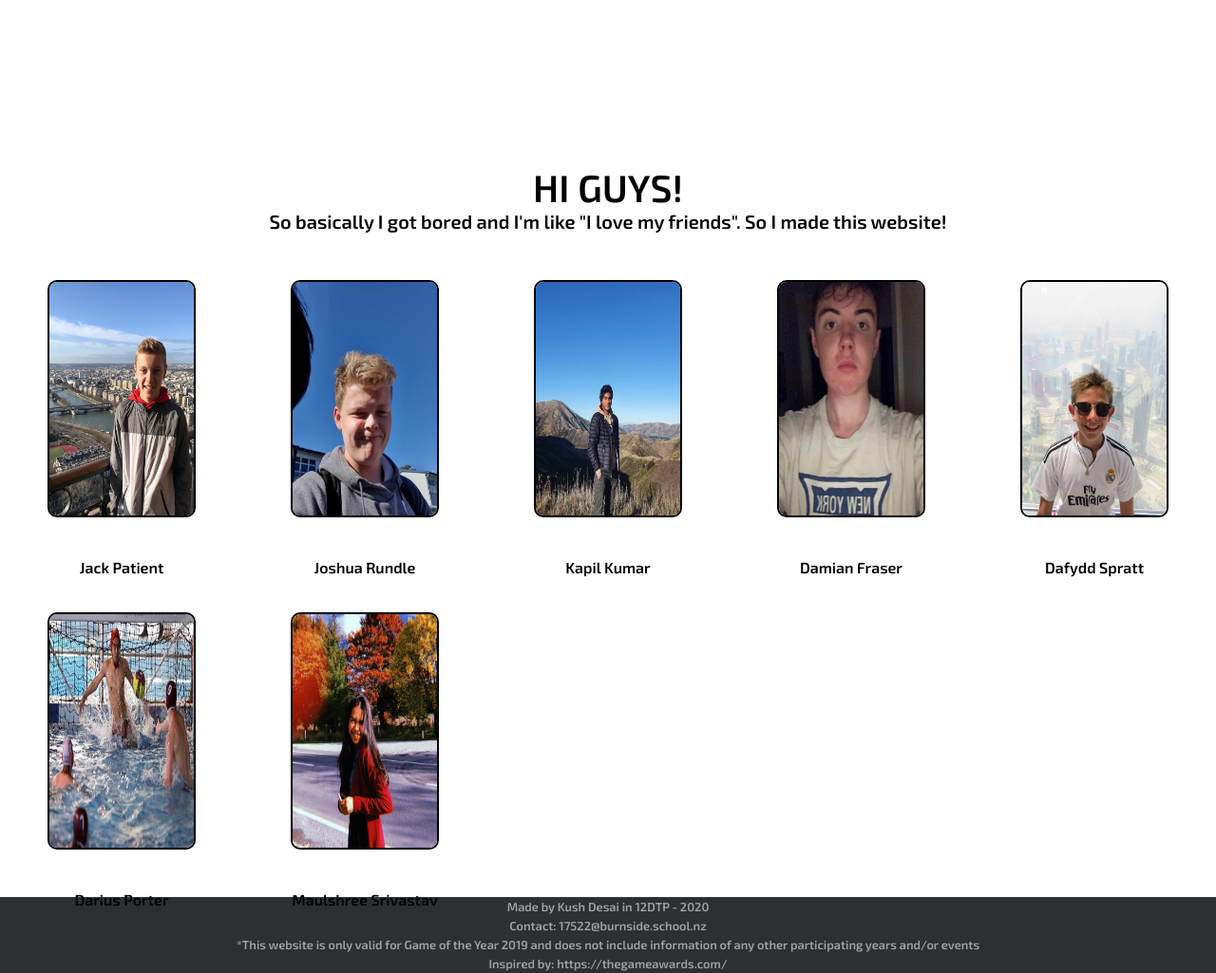
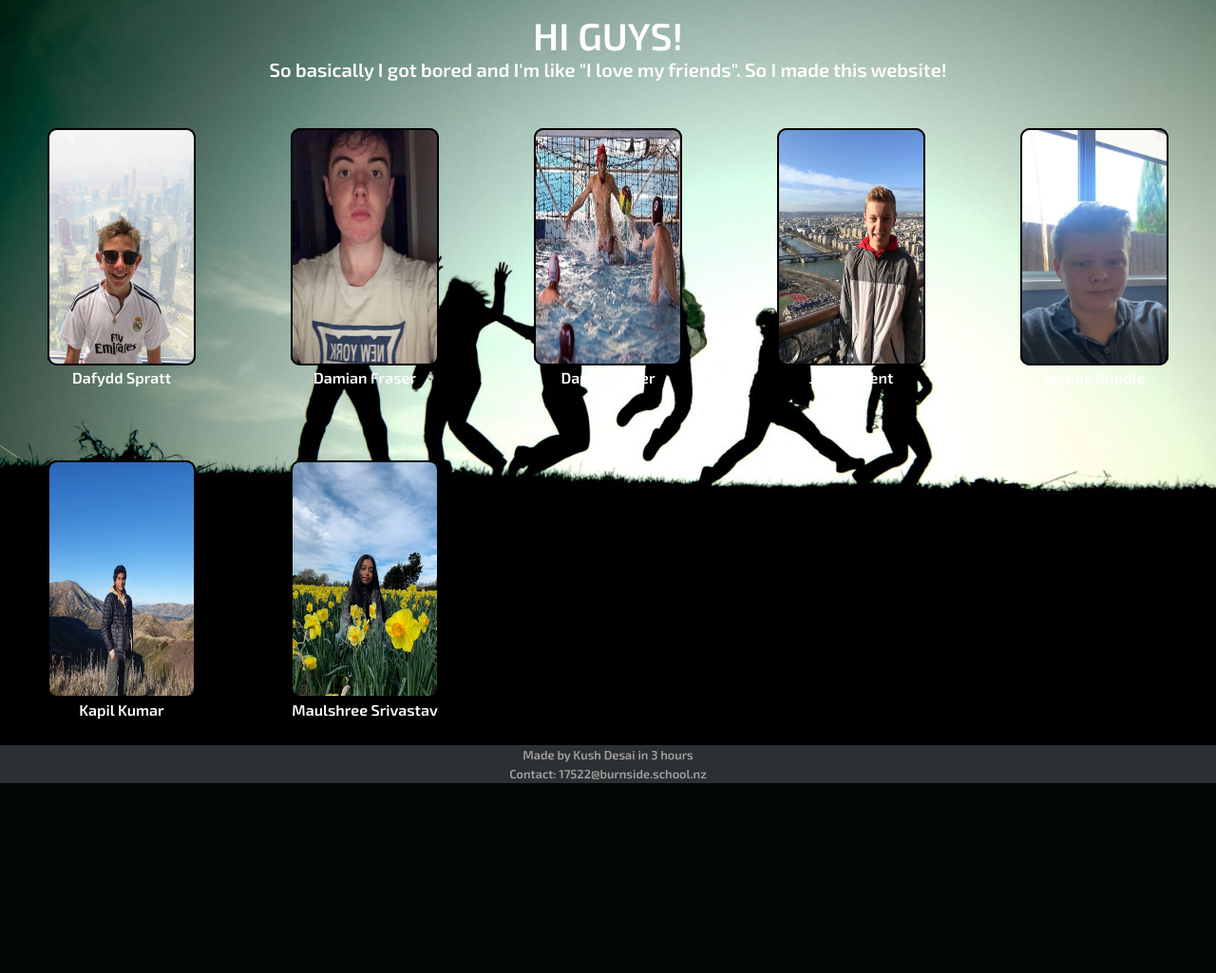
Before and after one commit to KushDesai04/My-Friends, a Flask app: page / in a window 1280 px wide. Shown: the part 67-1092 px from the top of the page at 95% size. After the commit the page ends 892 px from the top, so only its background shows below. Run offline with Flask 2, Linux system fonts and the light colour scheme; data comes from the database, SQL or seed files in the repository; both versions use the stored data as it was after the commit.

Commit message:
changed style of website and fixed bugs

```diff
--- a/main.py
+++ b/main.py
@@ -32,7 +32,7 @@ def connect(query, val = tuple(''), single = False):
 
 @app.route('/')
 def home():
-    friends = connect('SELECT * FROM Friend')
+    friends = connect('SELECT * FROM Friend ORDER BY name ASC')
     return render_template('home.html', friends=friends)
 
 
@@ -43,13 +43,17 @@ def friend(id):
     friend = connect(q, val, single = True)
     print(friend)
     hidden = [""]
+
     if request.method == "POST":
       password = request.form['password']
+      print(password)
+
       authentication = connect('SELECT password FROM Friend WHERE id = ?', (id,), single=True)
       print(authentication)
       if password == authentication[0]:
         hidden = connect('SELECT message from Friend WHERE id = ?', (id,), single=True)
         print(hidden)
+
     return render_template('friend.html', friend = friend, hidden = hidden[0])
 
 
--- a/static/css/style.css
+++ b/static/css/style.css
@@ -16,7 +16,10 @@
 }
 
 body{
-  color: black;
+  color: white;
+  background-image: url('/static/images/bg.jpg');
+  background-repeat: no-repeat;
+  background-size: cover;
 
 }
 
@@ -29,12 +32,12 @@ h1 {
 
 p {
   font-size: 20px;
-  color: black;
+  color: white;
   text-align: center;
 }
 
 a {
-  color: black;
+  color: white;
   text-decoration: none; /** removes underline **/
 }
 
@@ -52,20 +55,7 @@ img{
  **/
 header {
   width: 100%;
-  min-height: 20vh;
   margin-top: 10vh;
-}
-
-header .title{
-    text-align: center;
-    padding-top: 8vh;
-    font-size: 32px;
-    color: #b488da;
-    font-weight: 600;
-}
-
-header h1{
-  font-size: 60px;
 }
 
 /**
@@ -146,12 +136,19 @@ nav ul li a img{
  **/
 
 main{
-  min-height: 75vh;
+  min-height: 95vh;
 
 }
 
+.text{
+  margin: 0 auto;
+  width: 70%;
+  text-align: center;
+  border: 1px solid black;
+  border-radius: 5px;
+  background: rgba(0,0,0,0.8);
 
-
+}
 /* Grid for all games */
 .everybody {
   display: grid;
@@ -166,7 +163,9 @@ main{
   margin: 50px;
   text-align: center;
   height: 250px;
+  background: black;
 }
+
 
 .person a{
   transition: all 0.3s ease-in-out;
@@ -179,7 +178,6 @@ main{
 .person img{
   width: 100%;
   height: 100%;
-  margin-bottom: 5vh;
 }
 
 
--- a/templates/footer.html
+++ b/templates/footer.html
@@ -1,5 +1,2 @@
-<p>Made by Kush Desai in 12DTP - 2020</p>
+<p>Made by Kush Desai in 3 hours</p>
 <p>Contact: 17522@burnside.school.nz</p>
-<p> *This website is only valid for Game of the Year 2019 and does not include information of any other participating years
-	and/or events</p>
-<p>Inspired by: https://thegameawards.com/</p>
--- a/templates/home.html
+++ b/templates/home.html
@@ -13,7 +13,9 @@
   <div class = 'person'>
     <a href='/friend/{{ friend[0] }}'>
     <img src='{{ friend[5]}}'>
+    <span>
     {{ friend[1] }}
+    </span>
     </a>
   </div>
 
```
Also changed, not shown: templates/friend.html (+15 -4 lines), friends.db, static/images/bg.jpg (added), static/images/josh.jpg, static/images/mauly.jpg.
